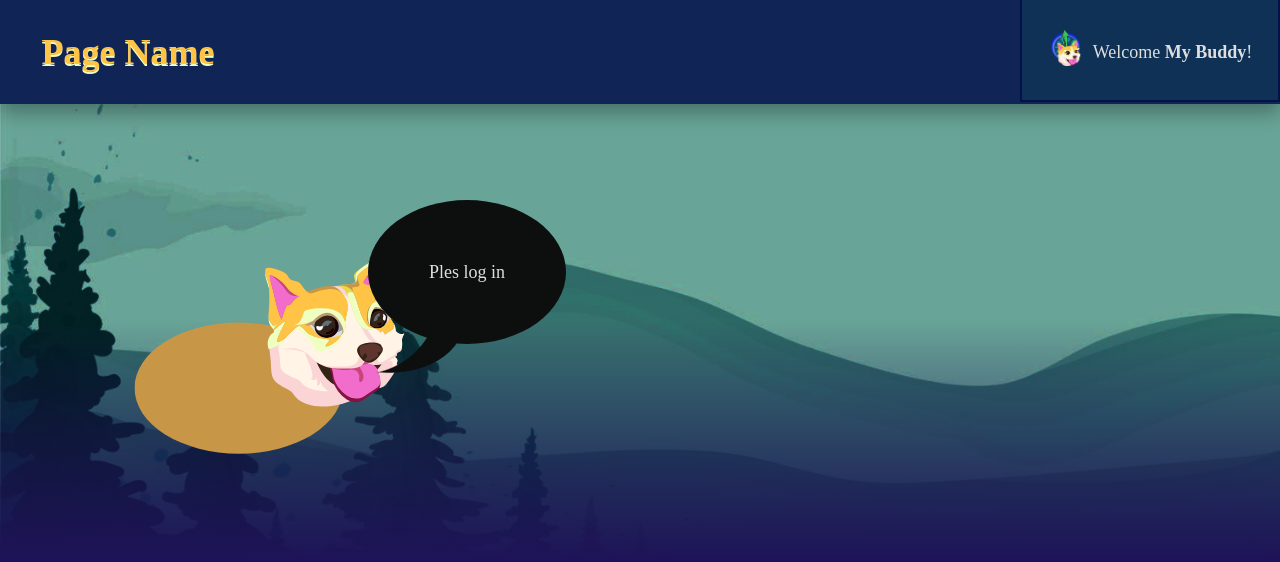
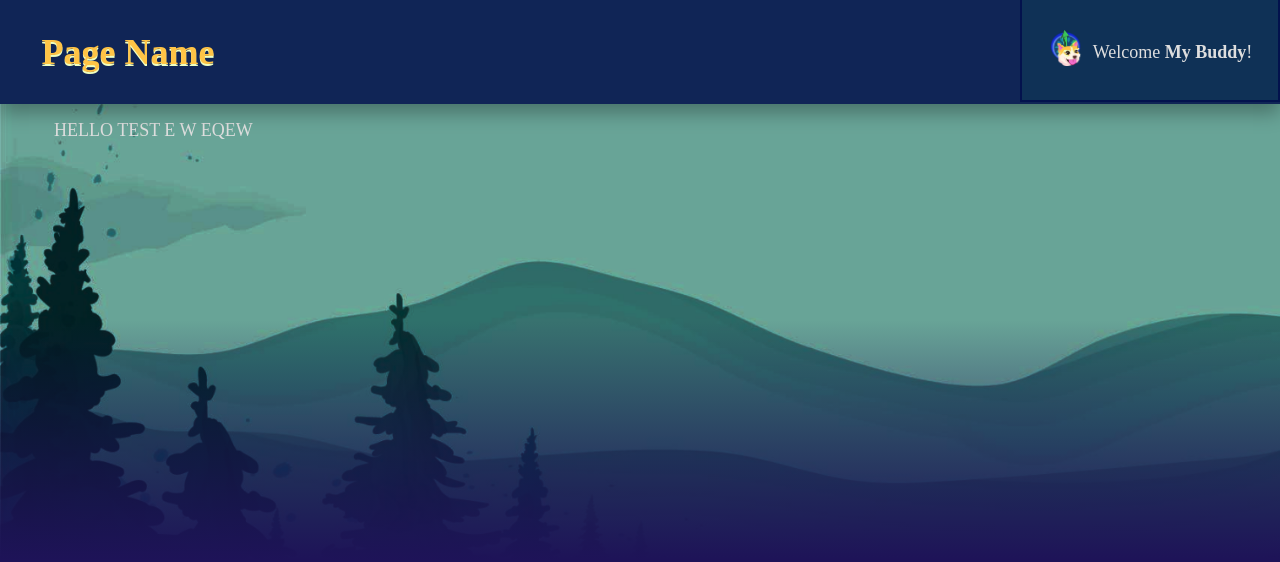
Before and after one commit to kdotzlaw/StudyBuddy, a Vue app in the folder frontend/: page /test in a window 1280 px wide. Shown: the top 562 px of the page. Built offline with nearby package versions, Linux system fonts and the light colour scheme; a web font is replaced by a local one.

Commit message:
Added vue routing for components
Added a way to route components

```diff
--- a/frontend/src/App.vue
+++ b/frontend/src/App.vue
@@ -27,11 +27,13 @@
 
 <template>
   <Header />
+
   <div id="workspace">
-    <Dashboard>
+    <!-- <Dashboard>
       <YayButton text="Click here to print 'Yay'" />
-    </Dashboard>
+    </Dashboard> -->
 
+    <router-view></router-view>
   </div>
   <Wallpaper />
   <div v-if="isModalOpen" id="modal-ctr">
--- a/frontend/src/components/ClassCards.vue
+++ b/frontend/src/components/ClassCards.vue
@@ -15,14 +15,18 @@
 
 <template>
     <div id="classCards">
+
         <div v-if="reqs.length==0" :class="`classCard addNew`"> + </div>
         <div v-for="req in reqs" :class="`classCard studyClass`" @click="setStudyClass(req.name)">
+            <router-link to="/test">
             <h3> {{ req.name }} </h3>
+             </router-link>
             <div>
                 <span class="material-symbols-outlined">timer</span>
                 &nbsp; {{ req.timeStudied }} hrs
             </div>
         </div>
+
     </div>
 </template>
 
--- a/frontend/src/main.js
+++ b/frontend/src/main.js
@@ -1,9 +1,12 @@
 import { createApp } from 'vue';
 import { createPinia } from 'pinia';
+
 import App from './App.vue';
+import router from "./router";
 
-const pinia = createPinia();
 const app = createApp(App);
 
-app.use(pinia);
+app.use(createPinia());
+app.use(router);
+
 app.mount('#app');
--- /dev/null
+++ b/frontend/src/pages/Test.vue
@@ -0,0 +1,5 @@
+<template>
+  <div class="home">
+   HELLO TEST E W EQEW
+  </div>
+</template>
--- /dev/null
+++ b/frontend/src/router/index.js
@@ -0,0 +1,25 @@
+import { createRouter, createWebHistory } from 'vue-router'
+
+import Dashboard from '../pages/Dashboard.vue'
+import Test from '../pages/Test.vue'
+import Login from '../components/Login.vue'
+
+const routes = [
+  {
+    path: '/',
+    name: 'Dashboard',
+    component: Dashboard
+  },
+  {
+    path: '/test',
+    name: 'Test',
+    component: Test
+  }
+]
+
+const router = createRouter({
+  history: createWebHistory("/"),
+  routes
+})
+
+export default router
```
